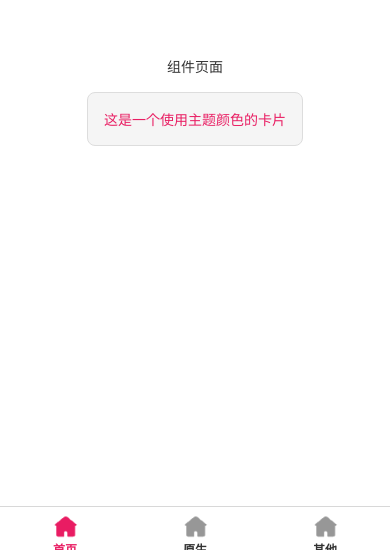
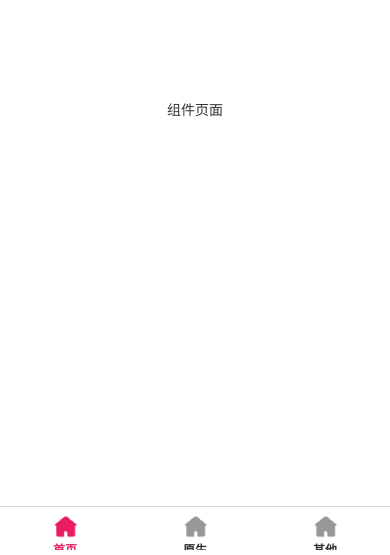
Before and after one commit to Qdafengzi/RN_Demo, a React Native app: screen / in a window 390 px wide. Shown: the part 289-844 px from the top of the page. Built offline with nearby package versions, Linux system fonts and the light colour scheme.

Commit message:
Trae提交测试

```diff
--- a/src/pages/component/ComponentPage.tsx
+++ b/src/pages/component/ComponentPage.tsx
@@ -9,9 +9,6 @@ export const ComponentScreen: React.FC = () => {
   return (
     <View style={[styles.container, { backgroundColor: colors.background }]}>
       <Text style={{ color: colors.text }}>组件页面</Text>
-      <View style={[styles.card, { backgroundColor: colors.card, borderColor: colors.border }]}>
-        <Text style={{ color: colors.primary }}>这是一个使用主题颜色的卡片</Text>
-      </View>
     </View>
   );
 };
```
